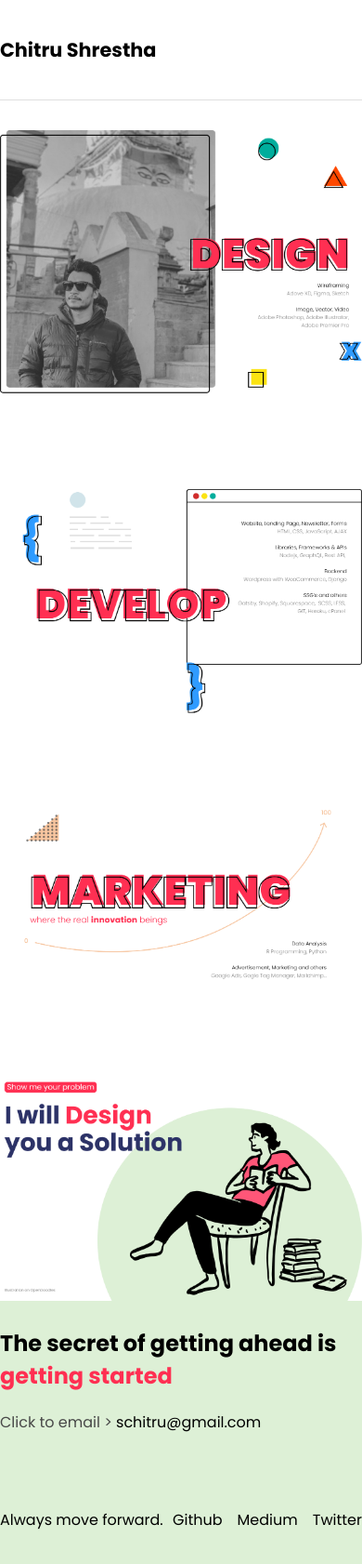
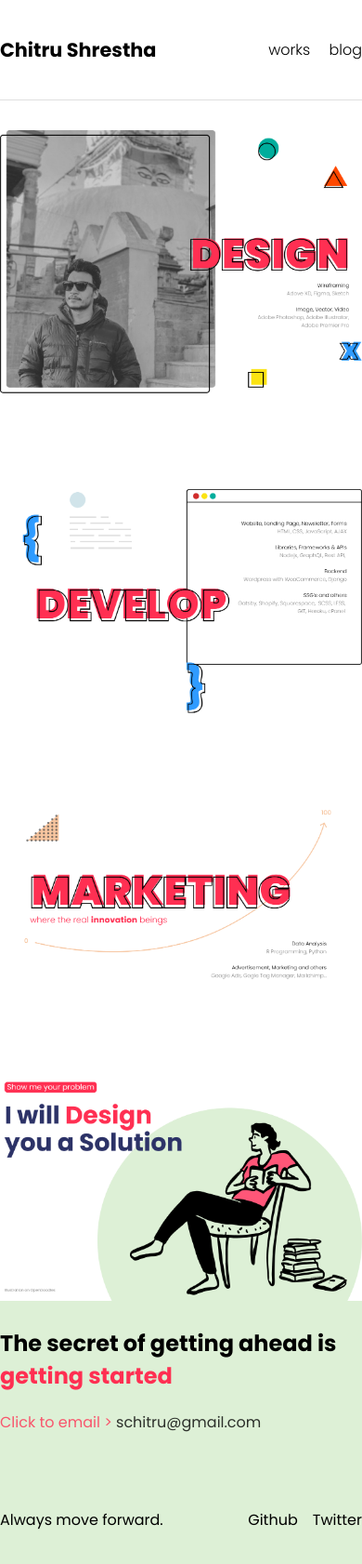
Before and after one commit to chitru/schitruv3, a plain HTML site: page index.html in a window 390 px wide. Shown: the whole page at 93% size. Drawn offline with Linux system fonts and the light colour scheme.

Commit message:
fixing errors

```diff
--- a/index.html
+++ b/index.html
@@ -14,8 +14,8 @@
         <div class="site-menu">
             <ul>
                 <!-- <li><a href="#">essentials</a></li> -->
-                <!-- <li><a href="#">works</a></li> -->
-                <!-- <li><a href="#">blog</a></li> -->
+                <li><a href="https://www.behance.net/xtru1990">works</a></li>
+                <li><a href="https://medium.com/@chitru_shrestha">blog</a></li>
             </ul>
         </div>
     </header>
@@ -32,10 +32,9 @@
                 <p>Click to email > <a href="mailto:schitru@gmail.com">schitru@gmail.com</a></p>
             </div>
             <div class="footer-lower">
-                <p>Always move forward.</p>
+                <p>Always&nbsp;move&nbsp;forward.</p>
                 <ul>
                     <li><a href="https://github.com/chitru">Github</a></li>
-                    <li><a href="https://medium.com/@chitru_shrestha">Medium</a></li>
                     <li><a href="https://twitter.com/xtru1990">Twitter</a></li>
                 </ul>
             </div>
--- a/style.css
+++ b/style.css
@@ -44,6 +44,12 @@ a:hover {
     max-width: 70em;
     margin: 0 auto;
 }
+
+@media screen and (max-device-width: 600px ) {
+        .wrapper, .header, footer {
+            padding: 1em;
+        }
+    }
 
 /* header */
 header {
@@ -110,7 +116,8 @@ footer {
 }
 
 .footer-upper p {
-    color: var(--dark-grey);
+    color: var(--pinkish-red);
+    opacity: .8;
 }
 
 
```
